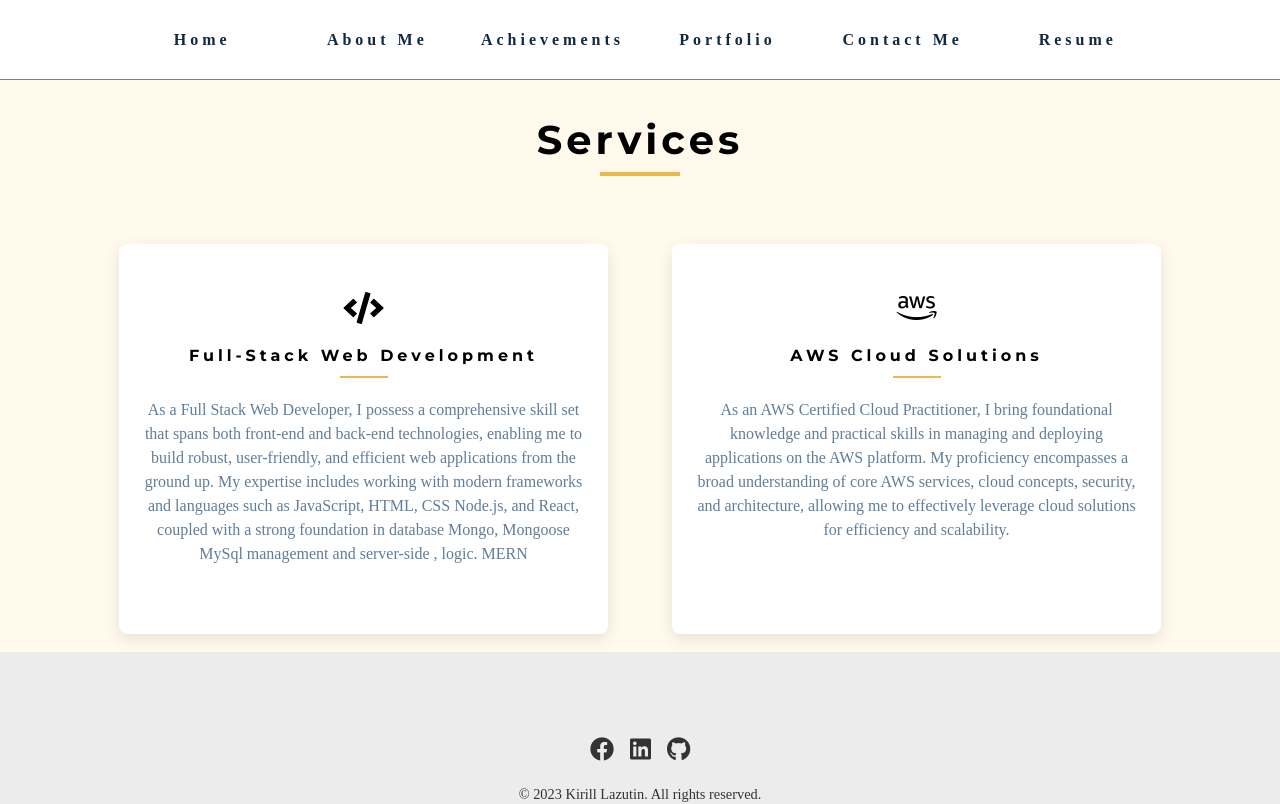
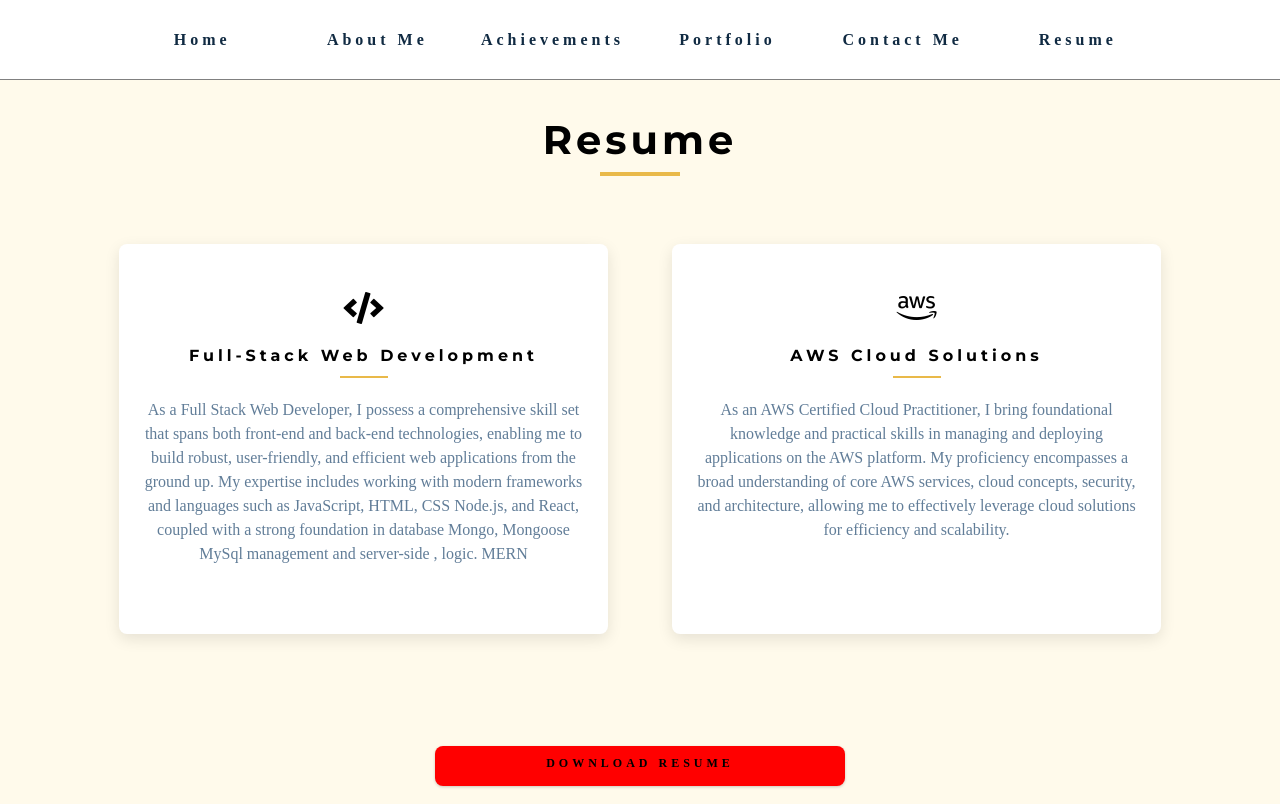
Before and after one commit to Kirill777-web/PortfolioWebDev, a React (Vite) app: page /resume in a window 1280 px wide. Shown: the top 804 px of the page. Built offline with nearby package versions, Linux system fonts and the light colour scheme.

Commit message:
changes in sidebar font size, changes resume title, and height auto

```diff
--- a/src/Resume.css
+++ b/src/Resume.css
@@ -5,7 +5,7 @@ Services
 */
 .bg-grey {
   padding-top: 0px;
-  height: 72.2vh;
+  height: 92.2vh;
 }
 
 .services-center {
@@ -48,6 +48,7 @@ Services
   /* align center btn */
   margin-left: auto;
   margin-right: auto;
+  font-size: 12px;
 }
 /* Responsive Design for Mobile Devices (400px to 676px) */
 @media screen and (min-width: 360px) and (max-width: 676px) {
--- a/src/Resume.jsx
+++ b/src/Resume.jsx
@@ -5,7 +5,7 @@ function Resume() {
     <>
       <section className='section bg-grey'>
         <div className='section-title'>
-          <h2>services</h2>
+          <h2>resume</h2>
           <div className='underline'></div>
         </div>
 
--- a/src/Sidebar.css
+++ b/src/Sidebar.css
@@ -5,7 +5,7 @@ Sidebar
 */
 .sidebar {
   position: fixed;
-  top: 0;
+  top: 10px;
   left: 0;
   width: 100%;
   height: 100%;
@@ -27,7 +27,7 @@ Sidebar
   text-align: center;
 }
 .sidebar-links a {
-  font-size: 2rem;
+  font-size: 1rem;
   text-transform: capitalize;
   -webkit-transition: var(--transition);
   transition: var(--transition);
--- a/src/index.css
+++ b/src/index.css
@@ -145,7 +145,7 @@ p {
   }
   .bg-grey {
     background: var(--clr-primary-10);
-    height: 70vh;
+    height: auto;
   }
 }
 @media screen and (min-width: 360px) and (max-width: 676px) {
```
